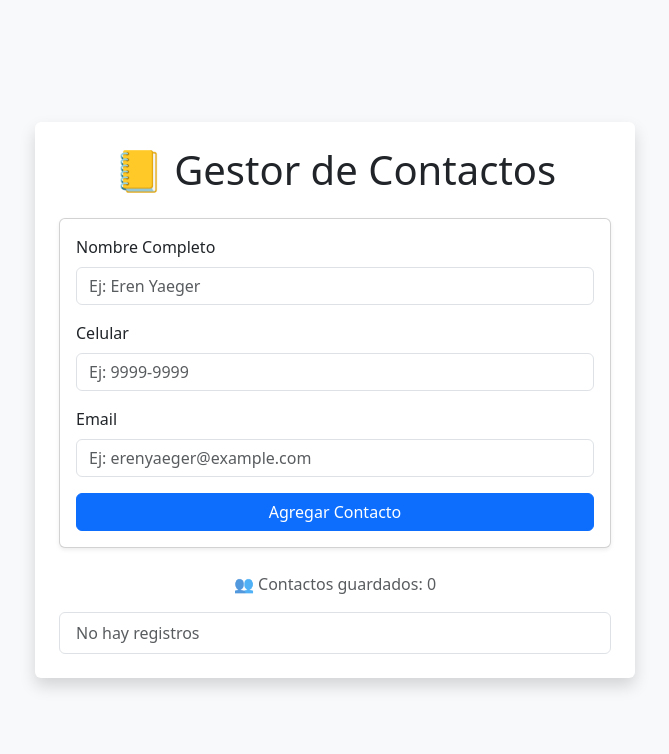
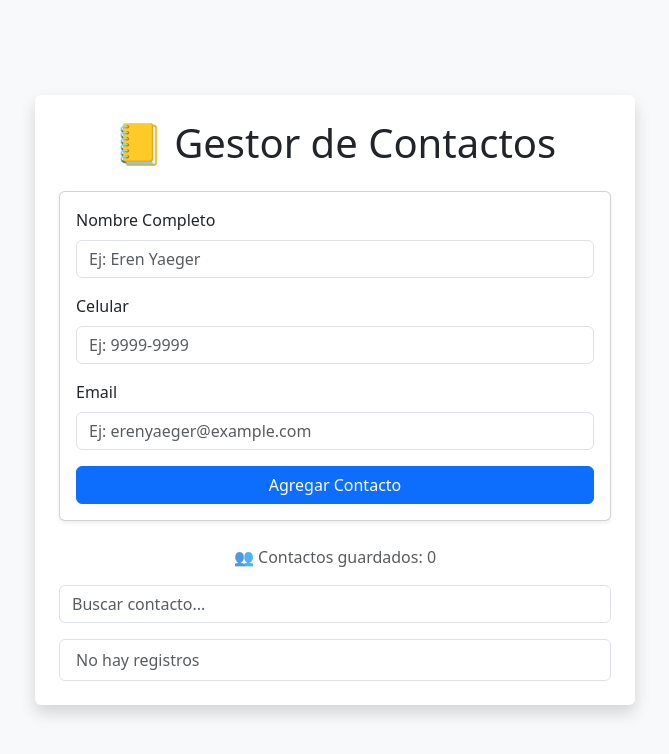
Before and after one commit to rodchakk/gestor-contactos, a React (Vite) app: page / in a window 1280 px wide. Shown: the top 754 px of the page, without its empty margins (305-974 px from the left). Built offline with nearby package versions, Linux system fonts and the light colour scheme.

Commit message:
Search bar

```diff
--- a/src/App.jsx
+++ b/src/App.jsx
@@ -2,6 +2,7 @@ import React, { useState, useEffect } from "react";
 import Swal from "sweetalert2";
 import ContactForm from "./components/ContactForm";
 import ContactList from "./components/ContactList";
+import SearchBar from "./components/SearchBar";   // 👈 importar
 import useAddContact from "./hooks/useAddContact";
 
 function App() {
@@ -15,6 +16,7 @@ function App() {
   });
 
   const [editingContact, setEditingContact] = useState(null);
+  const [filtro, setFiltro] = useState("");   // 👈 estado para búsqueda
 
   useEffect(() => {
     try {
@@ -24,13 +26,7 @@ function App() {
     }
   }, [contacts]);
 
-//  hook no funciona
-//   const addContact = useAddContact(setContacts);
-//
-
-  // 3) Usamos el hook personalizado (hook si funciona)
-
- const addContact = useAddContact(setContacts);
+  const addContact = useAddContact(setContacts);
 
   const deleteContact = (id) => {
     Swal.fire({
@@ -56,6 +52,13 @@ function App() {
     setEditingContact(null);
   };
 
+  // 👇 Filtramos los contactos según el texto de búsqueda
+  const filteredContacts = contacts.filter(
+    (c) =>
+      c.nombre?.toLowerCase().includes(filtro.toLowerCase()) ||
+      c.email?.toLowerCase().includes(filtro.toLowerCase())
+  );
+
   return (
     <div className="d-flex justify-content-center align-items-center vh-100 bg-light">
       <div
@@ -75,8 +78,12 @@ function App() {
           👥 Contactos guardados: {contacts.length}
         </p>
 
+        {/* 🔍 Barra de búsqueda */}
+        <SearchBar value={filtro} onChange={setFiltro} />
+
+        {/* Lista de contactos filtrada */}
         <ContactList
-          contacts={contacts}
+          contacts={filteredContacts}
           onDelete={deleteContact}
           onEdit={setEditingContact}
         />
--- a/src/components/SearchBar.jsx
+++ b/src/components/SearchBar.jsx
@@ -0,0 +1,17 @@
+import React from "react";
+
+const SearchBar = ({ value, onChange }) => {
+  return (
+    <div className="mb-3">
+      <input
+        type="text"
+        placeholder="Buscar contacto..."
+        value={value}
+        onChange={(e) => onChange(e.target.value)}
+        className="form-control"
+      />
+    </div>
+  );
+};
+
+export default SearchBar;
```
